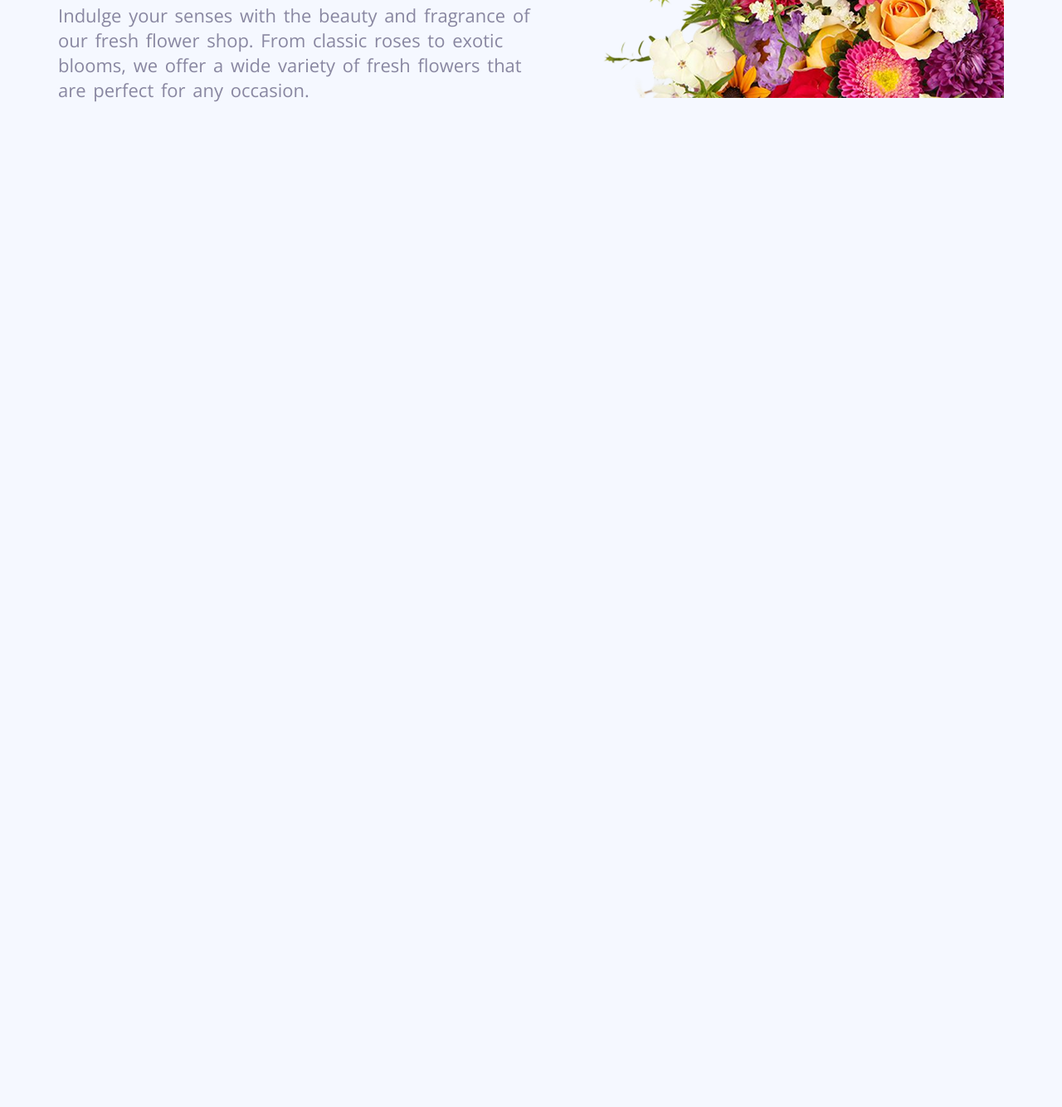
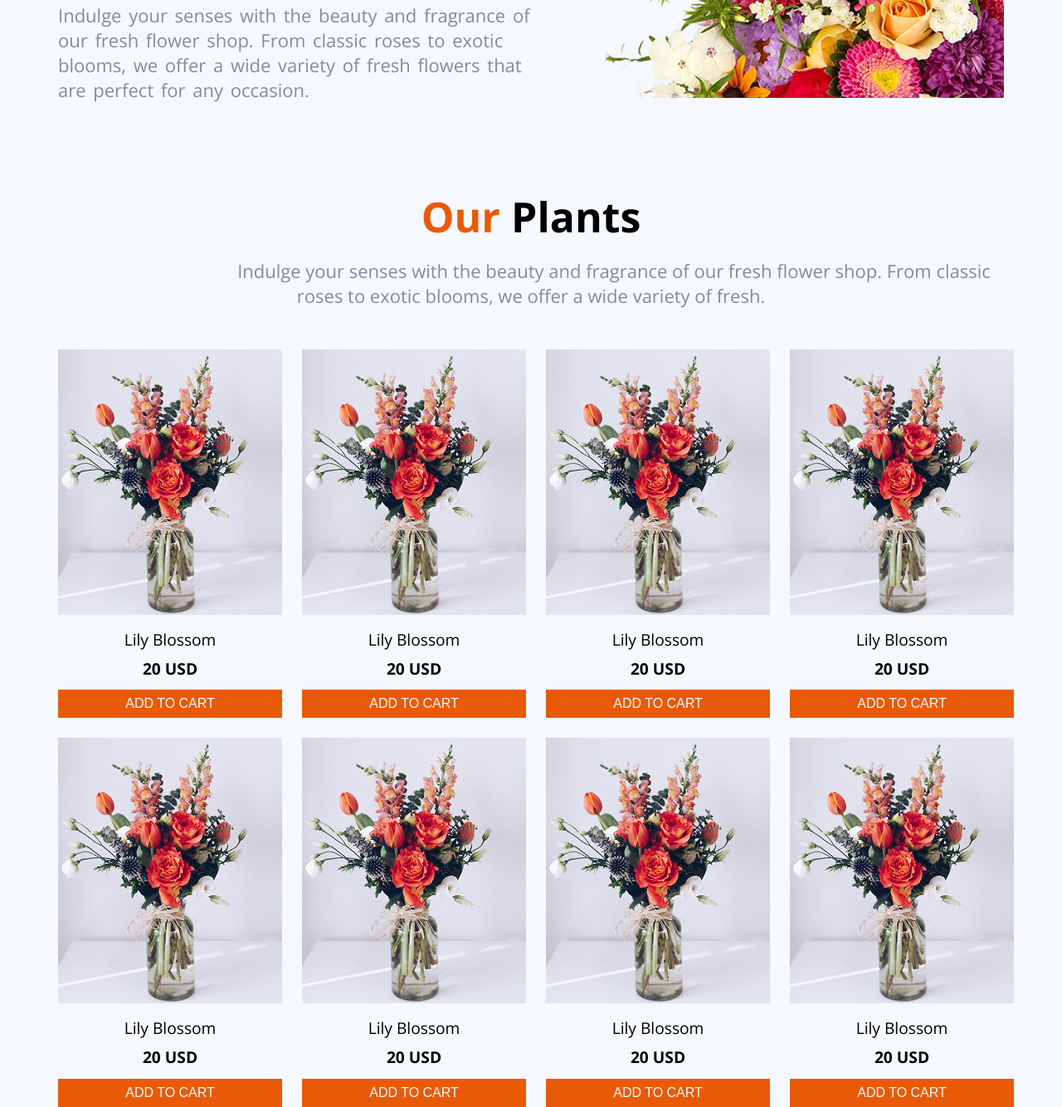
Before and after one commit to shekhor64707/2nd-assignment, a plain HTML site: page index.html in a window 1280 px wide. Shown: the part 504-1838 px from the top of the page at 83% size. Before the commit the page ends 800 px from the top, so only its background shows below. Drawn offline with nearby package versions, Linux system fonts and the light colour scheme.

Commit message:
adding plant section

```diff
--- a/index.html
+++ b/index.html
@@ -31,5 +31,65 @@
             <div class="bannar-img"><img src="./image/hero-flower.png" alt="no image is found"></div>
         </div>
     </header>
+    <main>
+        <section class="plant-section">
+            <div class="plant">
+                <div class="plant-content">
+                    <h1><span>Our</span> Plants</h1>
+                    <p class="color-1">Indulge your senses with the beauty and fragrance of our fresh flower shop. From classic roses to exotic blooms, we offer a wide variety of fresh.</p>
+                </div>
+                <div class="plant-items">
+                    <div class="plant-item">
+                        <img src="./image/sample-flower-image.png" alt="">
+                        <h4>Lily Blossom</h4>
+                        <span>20 USD</span>
+                        <div><button class="btn">ADD TO CART</button></div>
+                    </div>
+                    <div class="plant-item">
+                        <img src="./image/sample-flower-image.png" alt="">
+                        <h4>Lily Blossom</h4>
+                        <span>20 USD</span>
+                        <div><button class="btn">ADD TO CART</button></div>
+                    </div>
+                    <div class="plant-item">
+                        <img src="./image/sample-flower-image.png" alt="">
+                        <h4>Lily Blossom</h4>
+                        <span>20 USD</span>
+                        <div><button class="btn">ADD TO CART</button></div>
+                    </div>
+                    <div class="plant-item">
+                        <img src="./image/sample-flower-image.png" alt="">
+                        <h4>Lily Blossom</h4>
+                        <span>20 USD</span>
+                        <div><button class="btn">ADD TO CART</button></div>
+                    </div>
+                    <div class="plant-item">
+                        <img src="./image/sample-flower-image.png" alt="">
+                        <h4>Lily Blossom</h4>
+                        <span>20 USD</span>
+                        <div><button class="btn">ADD TO CART</button></div>
+                    </div>
+                    <div class="plant-item">
+                        <img src="./image/sample-flower-image.png" alt="">
+                        <h4>Lily Blossom</h4>
+                        <span>20 USD</span>
+                        <div><button class="btn">ADD TO CART</button></div>
+                    </div>
+                    <div class="plant-item">
+                        <img src="./image/sample-flower-image.png" alt="">
+                        <h4>Lily Blossom</h4>
+                        <span>20 USD</span>
+                        <div><button class="btn">ADD TO CART</button></div>
+                    </div>
+                    <div class="plant-item">
+                        <img src="./image/sample-flower-image.png" alt="">
+                        <h4>Lily Blossom</h4>
+                        <span>20 USD</span>
+                        <div><button class="btn">ADD TO CART</button></div>
+                    </div>
+                </div>
+            </div>
+        </section>
+    </main>
 </body>
 </html>
--- a/style.css
+++ b/style.css
@@ -18,6 +18,19 @@
 }
 .color-1{
     color:#8987A1;
+}
+main{
+    width:1140px;
+    margin:0 auto;
+}
+.btn{
+    background-color: #E95A08;
+    color:#ffffff;
+    padding:.5rem 1rem;
+    width:100%;
+    border: none;
+    font-size:1rem;
+    font-weight:500;
 }
 
 /* header style */
@@ -69,6 +82,52 @@
     color:#E95A08;
 }
 
+/* Plant section styles  */
+.plant-section{
+    margin-top:6.5rem;
+}
+.plant-content{
+    margin-bottom:3.1rem;
+}
+
+.plant-content h1{
+    font-size:3.125rem;
+    font-weight:bold;
+    text-align:center;
+    margin-bottom:1rem;
+}
+.plant-content h1 span{
+    color:#E95A08;
+}
+.plant-content p{
+    font-size:1.375rem;
+    text-align:center;
+    text-indent:12.5rem;
+}
+
+.plant-items{
+    display:grid;
+    grid-template-columns: repeat(4,1fr);
+    text-align:center;
+    gap:1.5rem;
+}
+.plant-item h4{
+    font-weight:300;
+    font-size:1.2rem;
+    padding:.5rem 0;
+}
+.plant-item span{
+    font-weight: bolder;
+    font-size:1.2rem;
+}
+.plant-item button{
+    margin-top:.8rem;
+}
+
+
+
+
+
 
 
 
@@ -113,4 +172,23 @@
     .bannar-content p{
         font-size:18px;
     }
+
+    /* plant section styles  */
+    main{
+        width:576px;
+        margin:0 auto;
+    }
+    .plant-items{
+    grid-template-columns: repeat(2,1fr);
+    text-align:center;
+    gap:1.5rem;
+    }
+    .plant-content p{
+    font-size:14px;
+    width: 400px;
+    text-align:center;
+    margin:0 auto;
+    text-indent: 1rem;
+    }
+
 }
```
